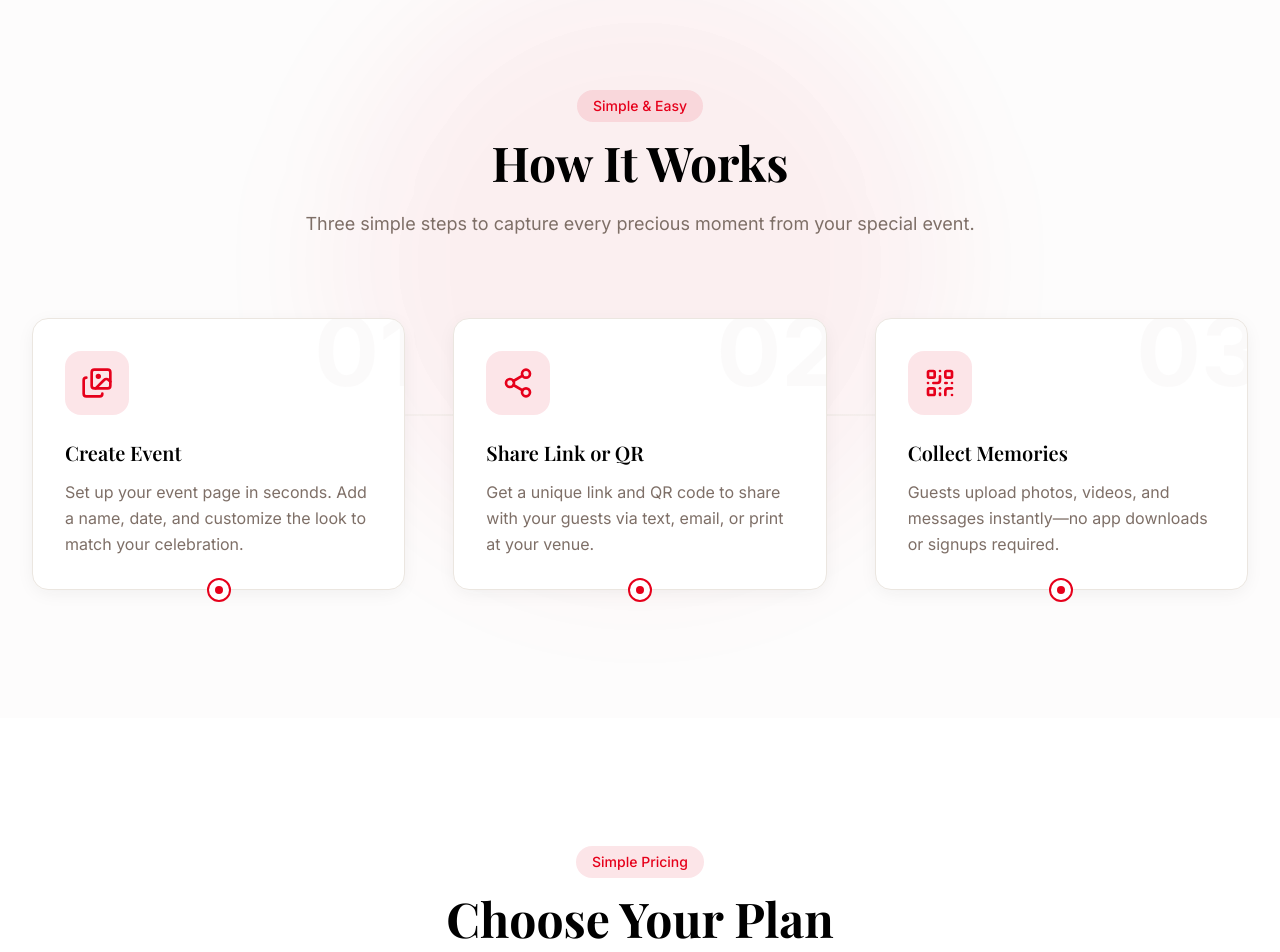
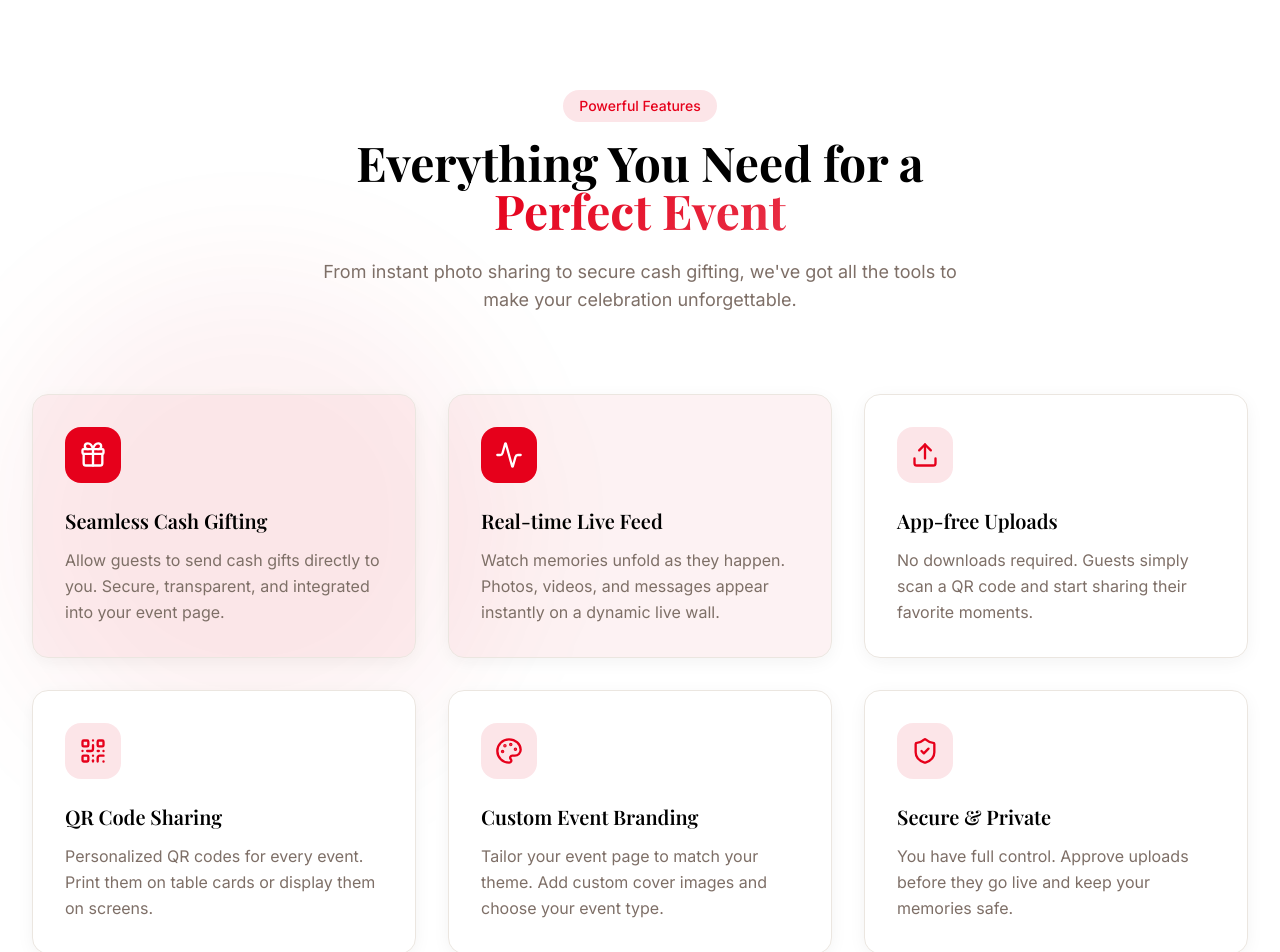
Before and after one commit to Tonysysop/Memories, a React (Vite) app: page / in a window 1280 px wide. Shown: the part 1020-1972 px from the top of the page. Built offline with nearby package versions, Linux system fonts and the light colour scheme; no server answers.

Commit message:
feat: Add initial landing page structure with new Features and Pricing sections

```diff
--- /dev/null
+++ b/src/components/FeaturesSection.tsx
@@ -0,0 +1,92 @@
+import {
+    Gift,
+    Activity,
+    Upload,
+    QrCode,
+    Palette,
+    ShieldCheck
+} from "lucide-react";
+
+const FeaturesSection = () => {
+    const features = [
+        {
+            icon: Gift,
+            title: "Seamless Cash Gifting",
+            description: "Allow guests to send cash gifts directly to you. Secure, transparent, and integrated into your event page.",
+            highlight: true
+        },
+        {
+            icon: Activity,
+            title: "Real-time Live Feed",
+            description: "Watch memories unfold as they happen. Photos, videos, and messages appear instantly on a dynamic live wall.",
+            highlight: true
+        },
+        {
+            icon: Upload,
+            title: "App-free Uploads",
+            description: "No downloads required. Guests simply scan a QR code and start sharing their favorite moments.",
+        },
+        {
+            icon: QrCode,
+            title: "QR Code Sharing",
+            description: "Personalized QR codes for every event. Print them on table cards or display them on screens.",
+        },
+        {
+            icon: Palette,
+            title: "Custom Event Branding",
+            description: "Tailor your event page to match your theme. Add custom cover images and choose your event type.",
+        },
+        {
+            icon: ShieldCheck,
+            title: "Secure & Private",
+            description: "You have full control. Approve uploads before they go live and keep your memories safe.",
+        },
+    ];
+
+    return (
+        <section id="features" className="py-24 md:py-32 relative overflow-hidden">
+            {/* Background decoration */}
+            <div className="absolute top-1/2 left-0 -translate-y-1/2 w-[500px] h-[500px] bg-primary/5 rounded-full blur-3xl pointer-events-none" />
+
+            <div className="container mx-auto px-4 sm:px-6 lg:px-8 relative">
+                {/* Section header */}
+                <div className="text-center max-w-2xl mx-auto mb-16 md:mb-20">
+                    <span className="inline-block px-4 py-1.5 rounded-full bg-primary/10 text-primary text-sm font-medium mb-4">
+                        Powerful Features
+                    </span>
+                    <h2 className="font-display text-3xl sm:text-4xl lg:text-5xl font-bold mb-6">
+                        Everything You Need for a <span className="text-gradient-primary">Perfect Event</span>
+                    </h2>
+                    <p className="text-lg text-muted-foreground">
+                        From instant photo sharing to secure cash gifting, we've got all the tools to make your celebration unforgettable.
+                    </p>
+                </div>
+
+                {/* Features grid */}
+                <div className="grid md:grid-cols-2 lg:grid-cols-3 gap-8">
+                    {features.map((feature, index) => (
+                        <div
+                            key={index}
+                            className={`group bg-card rounded-2xl border border-border p-8 card-elevated transition-all duration-300 hover:border-primary/50 ${feature.highlight ? "ring-2 ring-primary/10 bg-primary/5 md:col-span-1" : ""
+                                }`}
+                        >
+                            <div className={`w-14 h-14 rounded-2xl flex items-center justify-center mb-6 transition-colors ${feature.highlight ? "bg-primary text-primary-foreground" : "bg-primary/10 text-primary group-hover:bg-primary/20"
+                                }`}>
+                                <feature.icon className="w-7 h-7" />
+                            </div>
+
+                            <h3 className="font-display text-xl font-semibold mb-3 group-hover:text-primary transition-colors">
+                                {feature.title}
+                            </h3>
+                            <p className="text-muted-foreground leading-relaxed">
+                                {feature.description}
+                            </p>
+                        </div>
+                    ))}
+                </div>
+            </div>
+        </section>
+    );
+};
+
+export default FeaturesSection;
--- a/src/components/PricingSection.tsx
+++ b/src/components/PricingSection.tsx
@@ -5,7 +5,7 @@ const PricingSection = () => {
   const plans = [
     {
       name: "Free",
-      price: "$0",
+      price: "₦0",
       period: "forever",
       description: "Perfect for small gatherings and personal events.",
       storage: "1GB",
@@ -21,8 +21,8 @@ const PricingSection = () => {
     },
     {
       name: "Premium",
-      price: "$9",
-      period: "/month",
+      price: "₦20,000",
+      period: "/event",
       description: "Ideal for weddings, parties, and larger celebrations.",
       storage: "5GB",
       features: [
@@ -31,6 +31,7 @@ const PricingSection = () => {
         "QR code & shareable link",
         "Custom event branding",
         "Unlimited download access",
+        "Cash Gifting",
         "Priority support",
         "HD video uploads",
         "Remove watermarks",
@@ -64,11 +65,10 @@ const PricingSection = () => {
           {plans.map((plan) => (
             <div
               key={plan.name}
-              className={`relative bg-card rounded-2xl border p-8 ${
-                plan.popular
+              className={`relative bg-card rounded-2xl border p-8 ${plan.popular
                   ? "border-primary shadow-lg shadow-primary/10"
                   : "border-border"
-              }`}
+                }`}
             >
               {/* Popular badge */}
               {plan.popular && (
@@ -118,11 +118,10 @@ const PricingSection = () => {
 
               {/* CTA button */}
               <Button
-                className={`w-full ${
-                  plan.popular
+                className={`w-full ${plan.popular
                     ? ""
                     : "bg-secondary text-secondary-foreground hover:bg-secondary/80"
-                }`}
+                  }`}
                 size="lg"
               >
                 {plan.cta}
--- a/src/pages/index.tsx
+++ b/src/pages/index.tsx
@@ -1,5 +1,6 @@
 import Navbar from "@/components/Navbar";
 import HeroSection from "@/components/HeroSection";
+import FeaturesSection from "@/components/FeaturesSection";
 import HowItWorksSection from "@/components/HowItWorksSection";
 import PricingSection from "@/components/PricingSection";
 import Footer from "@/components/Footer";
@@ -11,6 +12,7 @@ const Index = () => {
       <div className="min-h-screen">
         <Navbar />
         <HeroSection />
+        <FeaturesSection />
         <HowItWorksSection />
         <PricingSection />
         <Footer />
```
Also changed, not shown: 1 other file (tests, documents, lock files or other folders).
